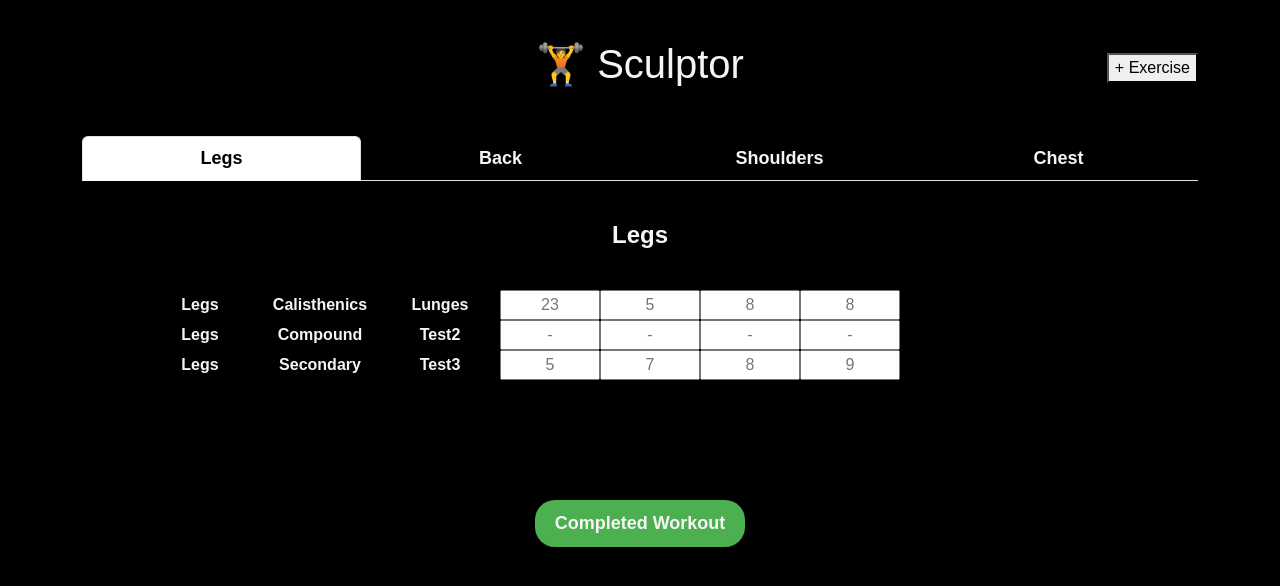
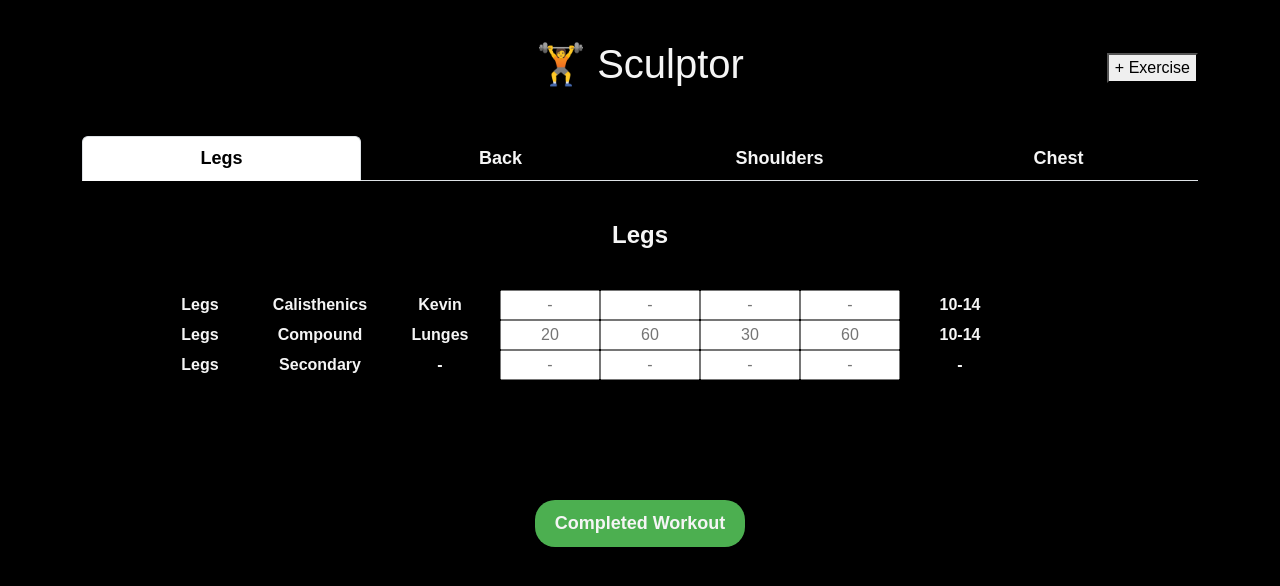
Before and after one commit to maxpesin/sculptor, a React (Create React App) app: page / in a window 1280 px wide. Shown: the top 586 px of the page. Built offline with nearby package versions, Linux system fonts and the light colour scheme.

Commit message:
added dialog for target exercises list

```diff
--- a/public/data.json
+++ b/public/data.json
@@ -124,147 +124,183 @@
     {
       "name": "squats",
       "mainMuscle": "legs",
-      "targetMuscle": "calisthenics",
+      "targetMuscle": "compound",
       "equipment": "dumbbells",
       "reps": "8-12",
       "order": 2,
       "orderFrequency": 3,
       "countFrequency": 1,
-      "id": 1741439497933
+      "id": 1741483800147
     },
     {
       "name": "lunges",
       "mainMuscle": "legs",
-      "targetMuscle": "calisthenics",
-      "equipment": "barbell",
-      "reps": "8-12",
+      "targetMuscle": "compound",
+      "equipment": "green band",
+      "reps": "10-14",
       "order": 1,
       "orderFrequency": 3,
-      "countFrequency": 3,
-      "id": 1741439518587
+      "countFrequency": 1,
+      "id": 1741483871365
     },
     {
-      "name": "test2",
+      "name": "michael",
       "mainMuscle": "legs",
-      "targetMuscle": "compound",
+      "targetMuscle": "calisthenics",
       "equipment": "green band",
-      "reps": "8-12",
+      "reps": "",
+      "order": 2,
+      "orderFrequency": 3,
+      "countFrequency": 1,
+      "id": 1741526982412
+    },
+    {
+      "name": "kevin",
+      "mainMuscle": "legs",
+      "targetMuscle": "calisthenics",
+      "equipment": "green band",
+      "reps": "10-14",
       "order": 1,
       "orderFrequency": 3,
-      "countFrequency": 3,
-      "id": 1741447094659
-    },
-    {
-      "name": "test3",
-      "mainMuscle": "legs",
-      "targetMuscle": "secondary",
-      "equipment": "green band",
-      "reps": "8-12",
-      "order": 1,
-      "orderFrequency": 3,
-      "countFrequency": 3,
-      "id": 1741477370028
+      "countFrequency": 1,
+      "id": 1741527033082
     }
   ],
   "history": [
     {
-      "date": "2025-03-08 10:17:29",
-      "exercise": "lunges",
-      "exerciseId": 1741439518587,
-      "set1": 1,
-      "set2": 2,
-      "set3": 3,
-      "set4": 4
+      "date": "2025-03-08 20:30:26",
+      "exercise": "squats",
+      "exerciseId": 1741483800147,
+      "set1": 20,
+      "set2": 40,
+      "set3": 45,
+      "set4": 60
     },
     {
-      "date": "2025-03-08 10:17:43",
-      "exercise": "lunges",
-      "exerciseId": 1741439518587,
-      "set1": 23,
-      "set2": 5,
-      "set3": 8,
-      "set4": 8
+      "date": "2025-03-08 20:30:48",
+      "exercise": "squats",
+      "exerciseId": 1741483800147,
+      "set1": 45,
+      "set2": 20,
+      "set3": 40,
+      "set4": 5
     },
     {
-      "date": "2025-03-08 10:17:49",
+      "date": "2025-03-08 20:30:52",
       "exercise": "squats",
-      "exerciseId": 1741439497933,
-      "set1": 5,
-      "set2": 54,
-      "set3": 6,
-      "set4": 6
+      "exerciseId": 1741483800147,
+      "set1": 45,
+      "set2": 20,
+      "set3": 40,
+      "set4": 5
     },
     {
-      "date": "2025-03-08 10:17:51",
+      "date": "2025-03-08 20:31:20",
       "exercise": "squats",
-      "exerciseId": 1741439497933,
-      "set1": 5,
-      "set2": 54,
-      "set3": 6,
-      "set4": 6
+      "exerciseId": 1741483800147,
+      "set1": 45,
+      "set2": 20,
+      "set3": 40,
+      "set4": 5
     },
     {
-      "date": "2025-03-08 10:17:53",
+      "date": "2025-03-08 20:31:21",
       "exercise": "squats",
-      "exerciseId": 1741439497933,
-      "set1": 5,
-      "set2": 54,
-      "set3": 6,
-      "set4": 6
+      "exerciseId": 1741483800147,
+      "set1": 45,
+      "set2": 20,
+      "set3": 40,
+      "set4": 5
     },
     {
-      "date": "2025-03-08 18:43:00",
-      "exercise": "lunges",
-      "exerciseId": 1741439518587,
-      "set1": 23,
-      "set2": 5,
-      "set3": 8,
-      "set4": 8
+      "date": "2025-03-08 20:31:23",
+      "exercise": "squats",
+      "exerciseId": 1741483800147,
+      "set1": 45,
+      "set2": 20,
+      "set3": 40,
+      "set4": 5
     },
     {
-      "date": "2025-03-08 18:43:00",
-      "exercise": "test2",
-      "exerciseId": 1741447094659,
-      "set1": 0,
-      "set2": 0,
-      "set3": 0,
-      "set4": 0
+      "date": "2025-03-08 20:31:37",
+      "exercise": "lunges",
+      "exerciseId": 1741483871365,
+      "set1": 20,
+      "set2": 60,
+      "set3": 30,
+      "set4": 60
     },
     {
-      "date": "2025-03-08 18:43:00",
-      "exercise": "test3",
-      "exerciseId": 1741477370028,
-      "set1": 0,
-      "set2": 0,
-      "set3": 0,
-      "set4": 0
+      "date": "2025-03-08 20:31:39",
+      "exercise": "lunges",
+      "exerciseId": 1741483871365,
+      "set1": 20,
+      "set2": 60,
+      "set3": 30,
+      "set4": 60
     },
     {
-      "date": "2025-03-08 18:43:12",
+      "date": "2025-03-08 20:31:41",
       "exercise": "lunges",
-      "exerciseId": 1741439518587,
-      "set1": 23,
-      "set2": 5,
-      "set3": 8,
-      "set4": 8
+      "exerciseId": 1741483871365,
+      "set1": 20,
+      "set2": 60,
+      "set3": 30,
+      "set4": 60
     },
     {
-      "date": "2025-03-08 18:43:12",
-      "exercise": "test2",
-      "exerciseId": 1741447094659,
-      "set1": 0,
-      "set2": 0,
-      "set3": 0,
-      "set4": 0
+      "date": "2025-03-09 09:30:05",
+      "exercise": "michael",
+      "exerciseId": 1741526982412,
+      "set1": 20,
+      "set2": 25,
+      "set3": 30,
+      "set4": 40
     },
     {
-      "date": "2025-03-08 18:43:12",
-      "exercise": "test3",
-      "exerciseId": 1741477370028,
-      "set1": 5,
-      "set2": 7,
-      "set3": 8,
-      "set4": 9
+      "date": "2025-03-09 09:30:05",
+      "exercise": "squats",
+      "exerciseId": 1741483800147,
+      "set1": 45,
+      "set2": 20,
+      "set3": 40,
+      "set4": 5
+    },
+    {
+      "date": "2025-03-09 09:30:40",
+      "exercise": "michael",
+      "exerciseId": 1741526982412,
+      "set1": 20,
+      "set2": 25,
+      "set3": 30,
+      "set4": 40
+    },
+    {
+      "date": "2025-03-09 09:30:40",
+      "exercise": "squats",
+      "exerciseId": 1741483800147,
+      "set1": 45,
+      "set2": 20,
+      "set3": 40,
+      "set4": 5
+    },
+    {
+      "date": "2025-03-09 09:30:44",
+      "exercise": "michael",
+      "exerciseId": 1741526982412,
+      "set1": 20,
+      "set2": 25,
+      "set3": 30,
+      "set4": 40
+    },
+    {
+      "date": "2025-03-09 09:30:44",
+      "exercise": "squats",
+      "exerciseId": 1741483800147,
+      "set1": 45,
+      "set2": 20,
+      "set3": 40,
+      "set4": 5
     }
   ]
 }
--- a/src/App.js
+++ b/src/App.js
@@ -6,11 +6,24 @@ import Workout from "./components/Workout";
 import AddExerciseForm from "./components/AddExercise.js";
 import ExerciseDialog from "./components/ExerciseDialog.js";
 
+//TODO add reps to rows
 
 const App = () => {
   const [data, setData] = useState(null);
   const [activeTab, setActiveTab] = useState(0);
-  const [showDialog, setShowDialog] = useState(false);
+
+  // State for dialog control
+  // const [showDialog, setShowDialog] = useState(false);
+  const [showAddExerciseDialog, setShowAddExerciseDialog] = useState(false);
+
+  const [showTargetDialog, setShowTargetDialog] = useState(false);
+  const [targetOptions, setTargetOptions] = useState([]);
+
+  const [showHistoryDialog, setShowHistoryDialog] = useState(false);
+  const [exerciseHistory, setExerciseHistory] = useState([]);
+
+  const [selectedExercise, setSelectedExercise] = useState(null);
+
 
   const fetchData = () => {
     console.log("🚀 Fetching data from server...");
@@ -27,6 +40,34 @@ const App = () => {
     fetchData();
   }, []);
 
+   // Callback for when an exercise name is clicked.
+   const handleExerciseClick = (exerciseId) => {
+    // Find the exercise from the data.
+    const exercise = data.exercises.find((ex) => ex.id === exerciseId);
+    // Filter the history for that exercise.
+    const history = data.history.filter((entry) => entry.exerciseId === exerciseId);
+    setSelectedExercise(exercise);
+    setExerciseHistory(history);
+    setShowHistoryDialog(true);
+  };
+
+    // Handler for showing target options dialog
+    const handleTargetClick = (exerciseId) => {
+      const exercise = data.exercises.find((ex) => ex.id === exerciseId);
+      if (exercise) {
+        // Find all exercises with matching mainMuscle and targetMuscle
+        const options = data.exercises.filter(
+          (ex) =>
+            ex.mainMuscle === exercise.mainMuscle &&
+            ex.targetMuscle === exercise.targetMuscle
+        );
+        // Sort them by the order value (ascending)
+        options.sort((a, b) => a.order - b.order);
+        setTargetOptions(options);
+        setShowTargetDialog(true);
+      }
+    };
+
   if (!data) return <h1>Loading...</h1>;
   console.log("🚀 ~ App ~ data:", data)
 
@@ -34,13 +75,13 @@ const App = () => {
     <div className="container">
       <header class="sculptor__header">
         <h1 className="app-title">🏋️ Sculptor</h1>
-        <button class="sculptor__button-add-exercise" onClick={() => setShowDialog(true)}>
+        <button class="sculptor__button-add-exercise" onClick={() => setShowAddExerciseDialog(true)}>
           + Exercise
         </button>
       </header>
 
       {/* Example of dialog usage */}
-      <ExerciseDialog isOpen={showDialog} onClose={() => setShowDialog(false)}>
+      <ExerciseDialog isOpen={showAddExerciseDialog} onClose={() => setShowAddExerciseDialog(false)}>
         {/* You can put any content here, e.g. a form */}
         <h2>Add New Exercise</h2>
         <AddExerciseForm
@@ -68,8 +109,58 @@ const App = () => {
           data={data}
           isActive={activeTab === index}
           updateData={fetchData}
+          onExerciseClick={handleExerciseClick}
+          onTargetClick={handleTargetClick}
         />
       ))}
+
+      {/* Render the dialog with the exercise history */}
+      <ExerciseDialog isOpen={showHistoryDialog} onClose={() => setShowHistoryDialog(false)}>
+        {selectedExercise && (
+          <>
+            <h2>{selectedExercise.name} History</h2>
+            {exerciseHistory.length > 0 ? (
+              <ul>
+                {exerciseHistory.map((entry, idx) => {
+                  // Format the date as "Jan 12, 2024"
+                  const formattedDate = new Date(entry.date).toLocaleDateString("en-US", {
+                    month: "short",
+                    day: "numeric",
+                    year: "numeric",
+                  });
+                  return (
+                    <li key={idx}>
+                      {formattedDate} - Set1: {entry.set1}, Set2: {entry.set2}, Set3: {entry.set3}, Set4: {entry.set4}
+                    </li>
+                  );
+                })}
+              </ul>
+            ) : (
+              <p>No history available.</p>
+            )}
+          </>
+        )}
+      </ExerciseDialog>
+
+
+      {/* Target Options Dialog */}
+      <ExerciseDialog isOpen={showTargetDialog} onClose={() => setShowTargetDialog(false)}>
+        <h2>Target Options</h2>
+        {targetOptions.length > 0 ? (
+          <ol>
+            {targetOptions.map((option) => (
+              <li key={option.id}>
+                Order {option.order}: {option.name} (Reps: {option.reps})
+              </li>
+            ))}
+          </ol>
+        ) : (
+          <p>No target options available.</p>
+        )}
+      </ExerciseDialog>
+
+
+
     </div>
   );
 };
--- a/src/components/Workout.js
+++ b/src/components/Workout.js
@@ -2,7 +2,7 @@ import React from "react";
 import WorkoutRow from "./WorkoutRow";
 import WorkoutCompleted from "./WorkoutCompleted";
 
-const Workout = ({ workout, data, isActive, updateData }) => {
+const Workout = ({ workout, data, isActive, updateData, onExerciseClick, onTargetClick }) => {
 
   return (
     <div className={`sculptor__workout ${isActive ? "active" : ""}`}>
@@ -21,6 +21,8 @@ const Workout = ({ workout, data, isActive, updateData }) => {
                 target={target}
                 data={data}
                 updateData={updateData}
+                onExerciseClick={onExerciseClick}
+                onTargetClick={onTargetClick}
               />
             ))
           : null;
--- a/src/components/WorkoutRow.js
+++ b/src/components/WorkoutRow.js
@@ -1,6 +1,6 @@
 import React, { useState, useEffect } from "react";
 
-const WorkoutRow = ({ muscle, target, data, updateData}) => {
+const WorkoutRow = ({ muscle, target, data, updateData, onExerciseClick, onTargetClick}) => {
 // console.log("🚀 ~ WorkoutRow ~ muscle:", muscle)
 
   const [history, setHistory] = useState([]);
@@ -36,8 +36,15 @@ const WorkoutRow = ({ muscle, target, data, updateData}) => {
       <span className="workout-form__workout-muscle workout-form__workout-muscle--red">
         {muscle.mainMuscle}
       </span>
-      <span className="workout-form__excercise-target">{target}</span>
-      <span className="workout-form__excercise-name">
+      <span
+        className="workout-form__excercise-target"
+        onClick={() => onTargetClick && exercise && onTargetClick(exercise.id)}>
+          {target}
+      </span>
+      <span
+        className="workout-form__excercise-name"
+        onClick={() => onExerciseClick && exercise && onExerciseClick(exercise.id)}
+        >
         {exercise ? exercise.name : "-"}
       </span>
 
@@ -56,6 +63,11 @@ const WorkoutRow = ({ muscle, target, data, updateData}) => {
           />
         );
       })}
+
+      {/* Display the exercise.reps as a span after the 4th input */}
+      <span className="workout-form__excercise-reps">
+        {exercise ? exercise.reps : "-"}
+      </span>
     </div>
   );
 };
```
Also changed, not shown: src/components/dialogs/ExerciseDialog.js (deleted, +0 -30 lines).
